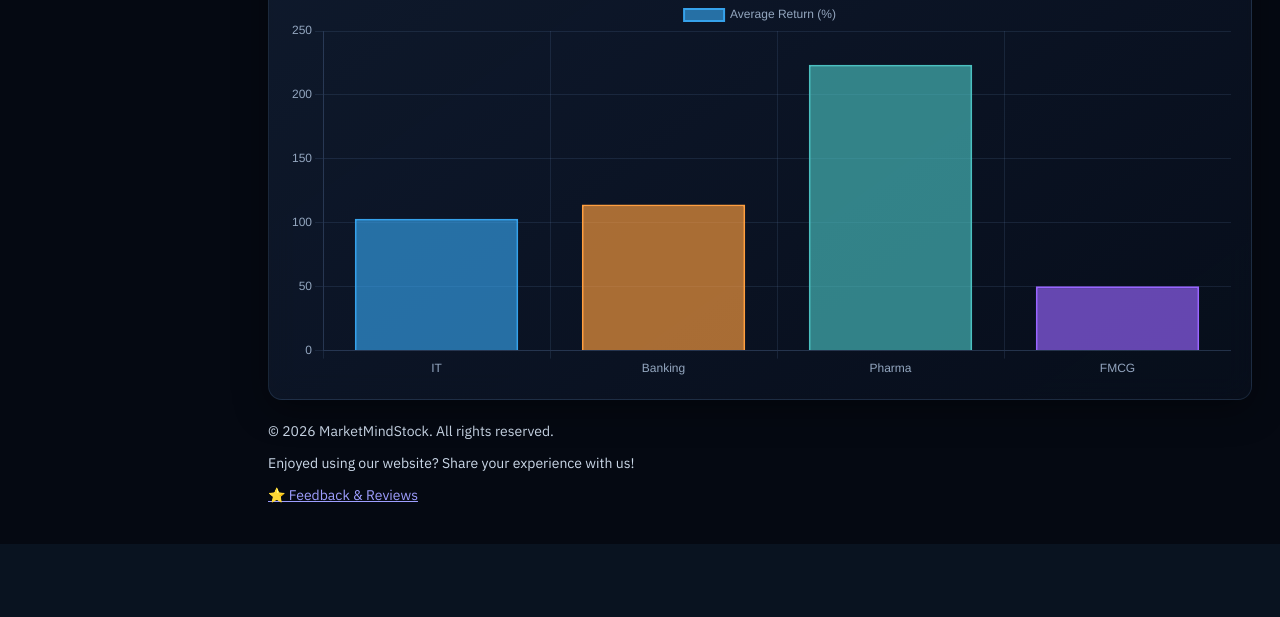
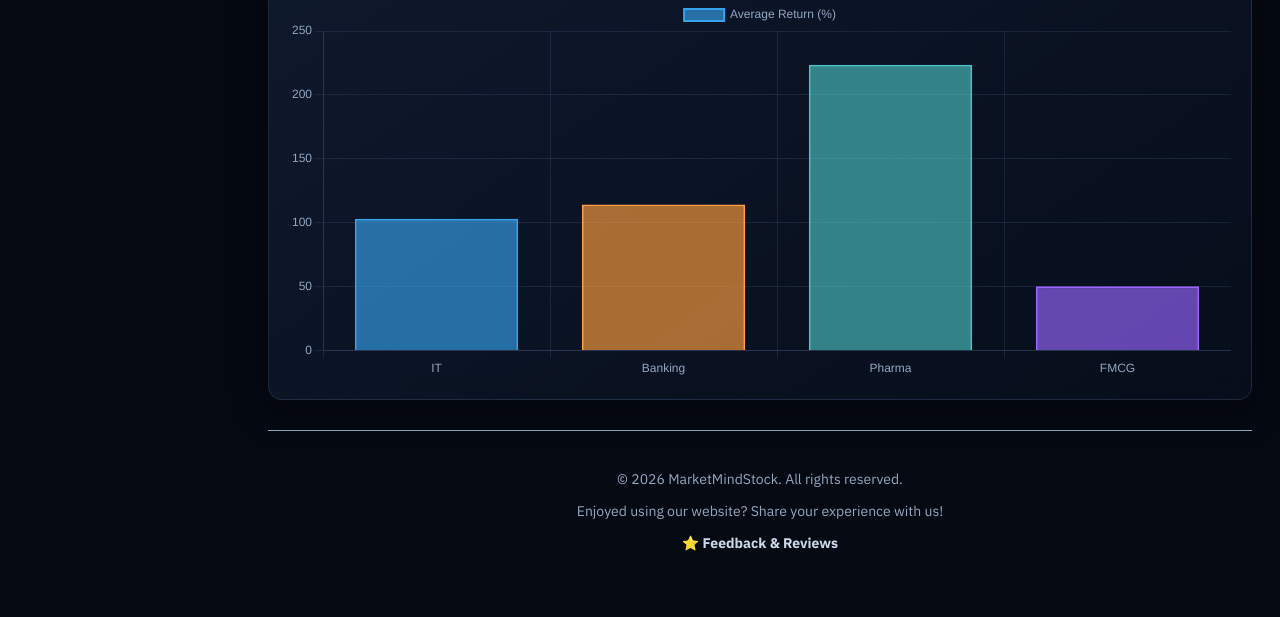
Before and after one commit to RachithaKamath28/MarketMindStock, a Flask app: page /dashboard in a window 1280 px wide. Shown: the part 833-1450 px from the top of the page. Before the commit the page ends 1377 px from the top, so only its background shows below. Run offline with Flask 3, Linux system fonts and the light colour scheme; a user stored in the database is signed in; some libraries are stand-ins or nearby versions.

Commit message:
Add styles for main footer
Added styles for the main footer including alignment, padding, and link hover effects.

```diff
--- a/static/style.css
+++ b/static/style.css
@@ -1433,3 +1433,21 @@ select {
 .mm-chat-suggestions {display:flex;gap:6px;flex-wrap:wrap;padding:9px 12px 2px;background:var(--bg-raised)}.mm-chat-suggestions button {border:1px solid var(--border);border-radius:999px;padding:6px 9px;background:var(--bg-panel);color:var(--text);font-size:10px;cursor:pointer}.mm-chat-suggestions button:hover {border-color:#7c5cff;color:var(--text-bright)}
 .mm-chat-composer {display:flex;align-items:flex-end;gap:8px;padding:10px 12px 8px;background:var(--bg-raised)}.mm-chat-composer textarea {flex:1;resize:none;max-height:120px;min-height:42px;padding:12px;border:1px solid var(--border-strong);border-radius:14px;background:var(--bg-inset);color:var(--text-bright);font:inherit;font-size:13px;line-height:1.4;outline:none}.mm-chat-composer textarea:focus {border-color:#7c5cff}.mm-chat-composer button {width:42px;height:42px;flex:0 0 42px;border:0;border-radius:13px;background:linear-gradient(135deg,#7c5cff,#4c7dff);color:#fff;font-size:20px;cursor:pointer}.mm-chat-composer button:disabled {opacity:.5;cursor:wait}.mm-chat-footnote {padding:0 12px 10px;text-align:center;background:var(--bg-raised);color:var(--text-faint);font-size:10px}
 @media(max-width:520px) { .mm-chat-widget {right:12px;bottom:12px}.mm-chat-panel {right:0;bottom:68px;width:calc(100vw - 24px);height:min(75vh,620px)}.mm-chat-launcher {height:54px;min-width:54px;padding:0 15px} }
+
+.main-footer {
+    text-align: center;
+    padding: 25px;
+    margin-top: 30px;
+    border-top: 1px solid var(--text-dim);
+    color: var(--text-dim);
+}
+
+.main-footer a {
+    color: var(--text);
+    text-decoration: none;
+    font-weight: bold;
+}
+
+.main-footer a:hover {
+    text-decoration: underline;
+}
```
